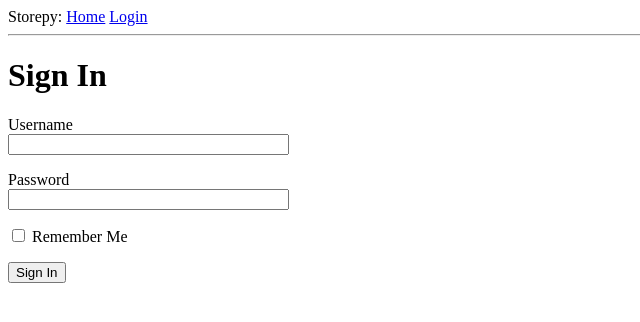
After one commit to martins3939/storepy, a Flask app: page /login in a window 1280 px wide. The commit adds this page. Shown: the top 322 px of the page, without its empty margins (0-640 px from the left). Run offline with Flask 3, Linux system fonts and the light colour scheme.

Commit message:
feat: add user login

```diff
--- a/app/__init__.py
+++ b/app/__init__.py
@@ -1,5 +1,7 @@
 from flask import Flask
+from config import Config
 
 app = Flask(__name__)
+app.config.from_object(Config)
 
 from app import routes
--- /dev/null
+++ b/app/forms.py
@@ -0,0 +1,10 @@
+from flask_wtf import FlaskForm
+from wtforms import StringField, PasswordField, BooleanField, SubmitField
+from wtforms.validators import DataRequired
+
+
+class LoginForm(FlaskForm):
+    username = StringField('Username', validators=[DataRequired()])
+    password = PasswordField('Password', validators=[DataRequired()])
+    remember_me = BooleanField('Remember Me')
+    submit = SubmitField('Sign In')
--- a/app/routes.py
+++ b/app/routes.py
@@ -1,8 +1,19 @@
-from flask import render_template
+from flask import render_template, flash, redirect, url_for
 from app import app
+from app.forms import LoginForm
 
 
 @app.route('/')
 @app.route('/index')
 def index():
     return render_template('index.html', title='Home')
+
+
+@app.route('/login', methods=['GET', 'POST'])
+def login():
+    form = LoginForm()
+    if form.validate_on_submit():
+        flash('Login requested for user {}, remember_me={}'.format(
+            form.username.data, form.remember_me.data))
+        return redirect(url_for('index'))
+    return render_template('login.html', title='Sign In', form=form)
--- a/app/templates/base.html
+++ b/app/templates/base.html
@@ -9,8 +9,21 @@
     {% endif %}
 </head>
 <body>
-    <div><a href="/index">Home</a></div>
+    <div>
+        Storepy:
+        <a href="{{ url_for('index') }}">Home</a>
+        <a href="{{ url_for('login') }}">Login</a>
+    </div>
     <hr>
+    {% with messages = get_flashed_messages() %}
+    {% if messages %}
+    <ul>
+        {% for message in messages  %}
+            <li>{{ message }}</li>
+        {% endfor %}
+    </ul>
+    {% endif %}
+    {% endwith %}
     {% block content %}{% endblock %}
 </body>
 </html>
--- /dev/null
+++ b/app/templates/login.html
@@ -0,0 +1,24 @@
+{% extends 'base.html' %}
+
+{% block content %}
+	<h1>Sign In</h1>
+    <form action="" method="post" novalidate>
+        {{ form.hidden_tag() }}
+        <p>
+            {{ form.username.label }}<br>
+            {{ form.username(size=32) }}<br>
+            {% for error in form.username.errors %}
+            	[{{ error }}]
+            {% endfor %}
+        </p>
+        <p>
+            {{ form.password.label }}<br>
+            {{ form.password(size=32) }}<br>
+            {% for error in form.password.errors %}
+            	[{{ error }}]
+            {% endfor %}
+        </p>
+        <p>{{ form.remember_me() }} {{ form.remember_me.label }}</p>
+        <p>{{ form.submit() }}</p>
+    </form>
+{% endblock %}
--- /dev/null
+++ b/config.py
@@ -0,0 +1,5 @@
+import os
+
+
+class Config:
+    SECRET_KEY = os.environ.get('SECRET_KEY') or 'anime-greasily6-justice-bacon-skimming-chloride-repacking-greeter'
```
